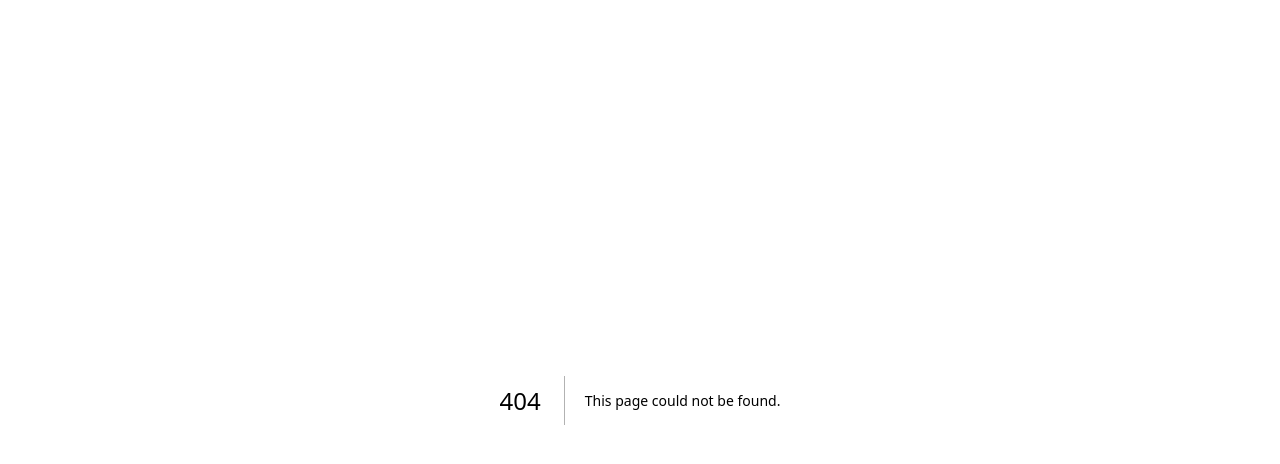
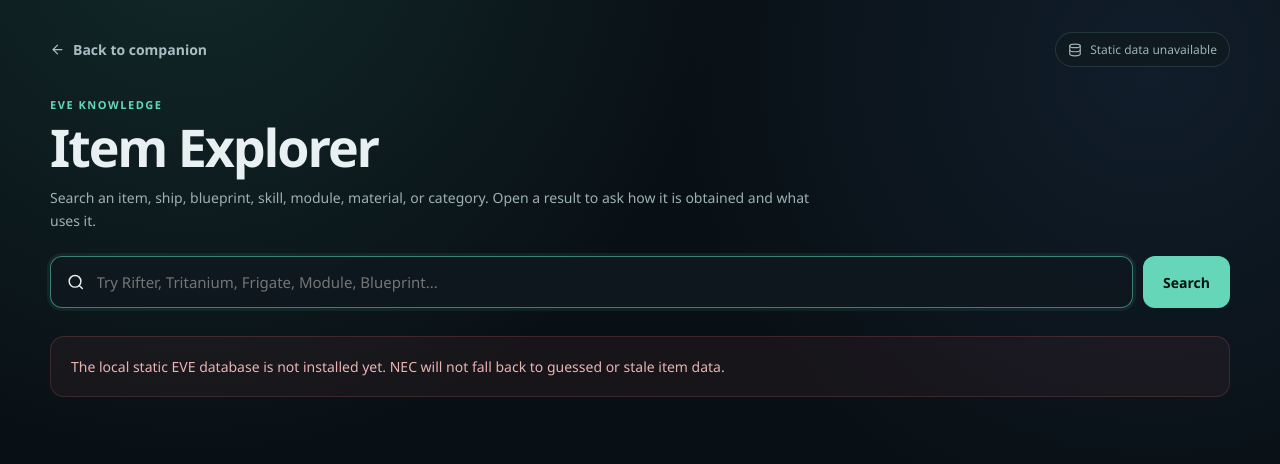
Before and after one commit to Ab0ut47Pandas/new-eden-companion, a Next.js app: page /items in a window 1280 px wide. Before the commit this address had no page. Shown: the top 464 px of the page. Built offline with nearby package versions, Linux system fonts and the light colour scheme.

Commit message:
Add item explorer search page

```diff
--- /dev/null
+++ b/src/app/items/page.tsx
@@ -0,0 +1,117 @@
+import { ArrowLeft, Database, Search } from "lucide-react";
+import Link from "next/link";
+
+import {
+  getStaticDatabaseMetadata,
+  searchStaticItems,
+  staticDatabaseAvailable,
+} from "@/lib/sde/database";
+
+import styles from "./item-explorer.module.css";
+
+export const dynamic = "force-dynamic";
+
+interface ItemExplorerPageProps {
+  searchParams: Promise<Record<string, string | string[] | undefined>>;
+}
+
+function single(value: string | string[] | undefined): string {
+  return typeof value === "string" ? value : "";
+}
+
+export default async function ItemExplorerPage({ searchParams }: ItemExplorerPageProps) {
+  const params = await searchParams;
+  const query = single(params.q).trim();
+  const available = staticDatabaseAvailable();
+
+  let build: number | null = null;
+  let results = [] as ReturnType<typeof searchStaticItems>;
+  let error: string | null = null;
+
+  if (available) {
+    try {
+      build = getStaticDatabaseMetadata().sdeBuild;
+      if (query) results = searchStaticItems(query, { limit: 60 });
+    } catch (cause) {
+      console.error("Unable to search the static EVE database", cause);
+      error = "The static EVE database could not be read. Check Static Data diagnostics before using the Item Explorer.";
+    }
+  }
+
+  return (
+    <main className={styles.shell}>
+      <div className={styles.container}>
+        <div className={styles.topbar}>
+          <Link className={styles.backLink} href="/"><ArrowLeft size={15} /> Back to companion</Link>
+          <span className={styles.dataBadge}><Database size={14} /> {build ? `CCP SDE build ${build}` : "Static data unavailable"}</span>
+        </div>
+
+        <section className={styles.hero}>
+          <div className={styles.eyebrow}>EVE knowledge</div>
+          <h1>Item Explorer</h1>
+          <p>Search an item, ship, blueprint, skill, module, material, or category. Open a result to ask how it is obtained and what uses it.</p>
+        </section>
+
+        <form className={styles.searchForm} action="/items" method="get">
+          <label className={styles.searchBox}>
+            <Search size={18} aria-hidden="true" />
+            <input
+              type="search"
+              name="q"
+              defaultValue={query}
+              placeholder="Try Rifter, Tritanium, Frigate, Module, Blueprint..."
+              autoFocus
+              aria-label="Search EVE items"
+            />
+          </label>
+          <button className={styles.searchButton} type="submit">Search</button>
+        </form>
+
+        {!available && (
+          <div className={styles.error}>
+            The local static EVE database is not installed yet. NEC will not fall back to guessed or stale item data.
+          </div>
+        )}
+
+        {error && <div className={styles.error}>{error}</div>}
+
+        {available && !error && !query && (
+          <div className={styles.emptyState}>
+            <strong>Start with anything you have seen in EVE.</strong>
+            Search by exact item name, a group such as “Frigate”, or a category such as “Ship” or “Module”.
+          </div>
+        )}
+
+        {available && !error && query && (
+          <>
+            <div className={styles.resultsHeader}>
+              <h2>Results for “{query}”</h2>
+              <span>{results.length} result{results.length === 1 ? "" : "s"}</span>
+            </div>
+
+            {results.length === 0 ? (
+              <div className={styles.emptyState}>
+                <strong>No matching static item.</strong>
+                NEC searched item names, groups, and categories in the installed CCP SDE.
+              </div>
+            ) : (
+              <div className={styles.results}>
+                {results.map((item) => (
+                  <Link className={styles.resultCard} href={`/items/${item.typeId}`} key={item.typeId}>
+                    <div className={styles.resultTop}>
+                      {item.kinds.map((kind) => <span className={styles.kindPill} key={kind}>{kind}</span>)}
+                      {item.published === false && <span className={styles.warnPill}>unpublished</span>}
+                      {item.isPlaceholder && <span className={styles.warnPill}>unresolved</span>}
+                    </div>
+                    <h3>{item.name ?? `Unknown type ${item.typeId}`}</h3>
+                    <p>{item.categoryName ?? "Unknown category"} · {item.groupName ?? "Unknown group"} · Type {item.typeId}</p>
+                  </Link>
+                ))}
+              </div>
+            )}
+          </>
+        )}
+      </div>
+    </main>
+  );
+}
```
